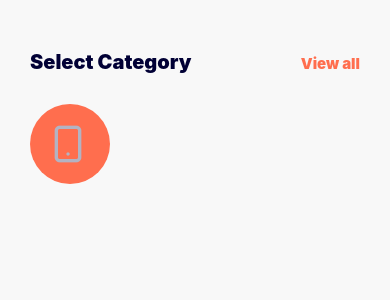
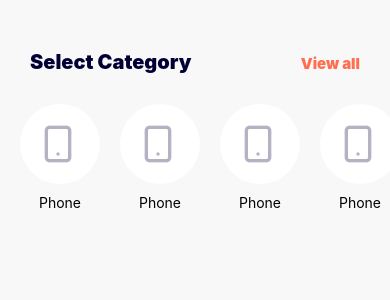
Before and after one commit to hirwablessing/deep-snippet-ecommerce, a React Native app: screen / in a window 390 px wide. Shown: the top 300 px of the page. Built offline with nearby package versions, Linux system fonts and the light colour scheme.

Commit message:
New: Add category top menu bar

```diff
--- /dev/null
+++ b/app/components/Category.js
@@ -0,0 +1,57 @@
+import React, { useState } from "react";
+import {
+  StyleSheet,
+  Text,
+  TouchableHighlight,
+  TouchableWithoutFeedback,
+  TouchableWithoutFeedbackBase,
+  View,
+} from "react-native";
+
+import { Feather } from "@expo/vector-icons";
+import colors from "../config/colors";
+
+export default function Category() {
+  const [changeCategoryBg, setChangeCategoryBg] = useState(false);
+  const onPressTitle = () => {
+    console.log(changeCategoryBg);
+    setChangeCategoryBg(!changeCategoryBg);
+    console.log(changeCategoryBg);
+  };
+
+  const styles = StyleSheet.create({
+    categoryLabels: {
+      backgroundColor: changeCategoryBg ? colors.secondary : "white",
+      borderRadius: 50,
+      padding: 18,
+      height: 80,
+      width: 80,
+      justifyContent: "center",
+      alignItems: "center",
+      color: changeCategoryBg ? "white" : "#B3B3C3",
+    },
+    categoryName: {
+      marginTop: 10,
+      alignSelf: "center",
+    },
+  });
+
+  return (
+    <View style={{ marginLeft: 20 }}>
+      <>
+        <View>
+          <TouchableWithoutFeedback onPress={onPressTitle}>
+            <Feather
+              name="smartphone"
+              size={40}
+              style={styles.categoryLabels}
+            />
+          </TouchableWithoutFeedback>
+        </View>
+        <View>
+          <Text style={styles.categoryName}>Phone</Text>
+        </View>
+      </>
+    </View>
+  );
+}
--- a/app/config/colors.js
+++ b/app/config/colors.js
@@ -1,5 +1,5 @@
 export default {
   primary: "#010035",
   secondary: "#FF6E4E",
-  mainScreen: "#F8F8F8",
+  mainScreen: "#f8f8f8",
 };
--- a/app/screens/HomeStore.js
+++ b/app/screens/HomeStore.js
@@ -1,9 +1,9 @@
 import React from "react";
-import { StyleSheet, Text, View } from "react-native";
+import { StyleSheet, Text, View, ScrollView } from "react-native";
 import {} from "@expo/vector-icons";
-import { Feather } from "@expo/vector-icons";
 
 import colors from "../config/colors";
+import Category from "../components/Category";
 
 export default function HomeStore() {
   return (
@@ -14,13 +14,21 @@ export default function HomeStore() {
         <Text style={styles.viewText}>View all</Text>
       </View>
 
-      <View>
-        <Feather
-          name="smartphone"
-          size={40}
-          color="#B3B3C3"
-          style={styles.categoryLabels}
-        />
+      <View style={{ flexDirection: "row" }}>
+        <ScrollView horizontal={true} showsHorizontalScrollIndicator={false}>
+          <Category />
+          <Category />
+          <Category />
+          <Category />
+          <Category />
+          <Category />
+          <Category />
+          <Category />
+          <Category />
+          <Category />
+          <Category />
+          <Category />
+        </ScrollView>
       </View>
     </View>
   );
@@ -48,9 +56,14 @@ const styles = StyleSheet.create({
     fontSize: 15,
     fontWeight: "900",
   },
+  categories: {
+    // flexDirection: "row",
+    // flex: 1,
+    marginLeft: 30,
+  },
 
   categoryLabels: {
-    backgroundColor: colors.secondary,
+    backgroundColor: "white",
     borderRadius: 50,
     padding: 18,
     height: 80,
--- a/app/screens/WelcomeScreen.js
+++ b/app/screens/WelcomeScreen.js
@@ -2,7 +2,7 @@ import React from "react";
 import { StyleSheet, View, Text, Image } from "react-native";
 
 import colors from "../config/colors";
-import CustomButton from "../components/Button";
+import CustomButton from "../components/CustomButton";
 
 function WelcomeScreen() {
   return (
```
Also changed, not shown: app/components/CustomButton.js (renamed from app/components/Button.js).
